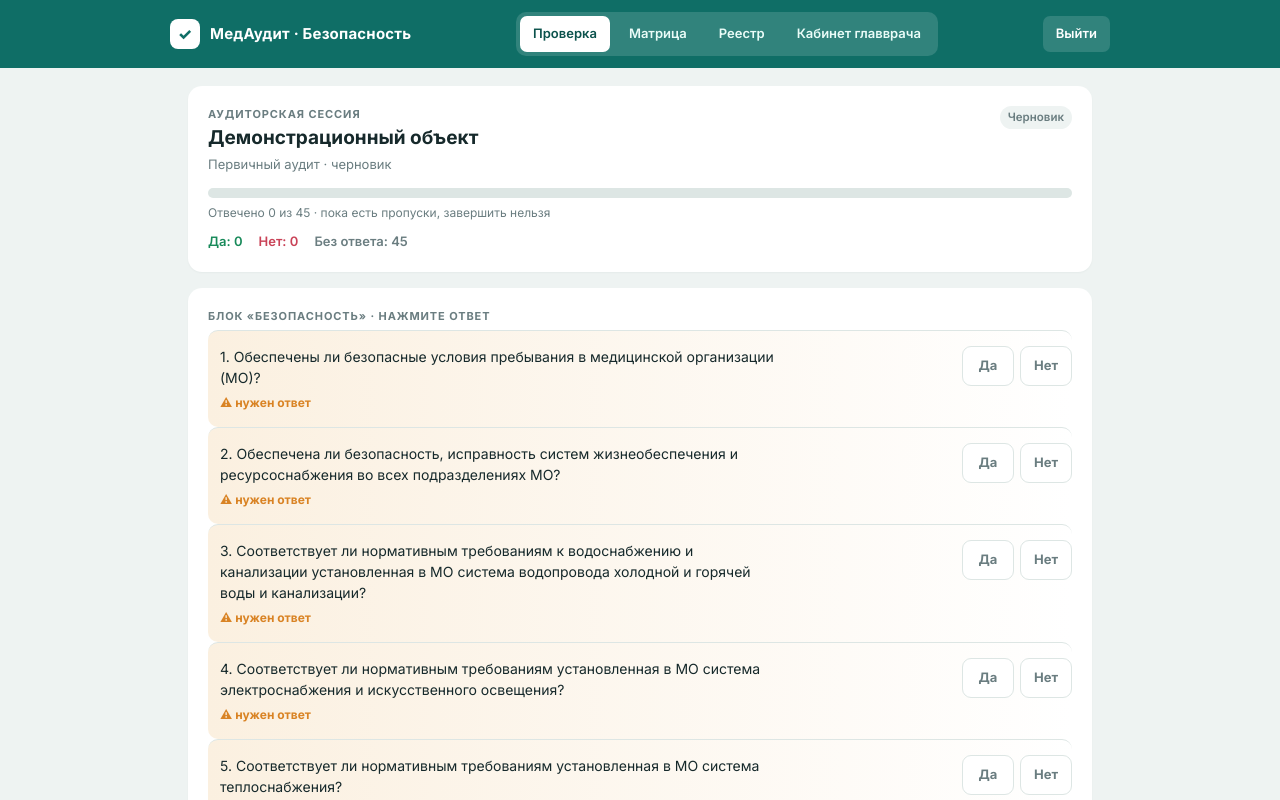
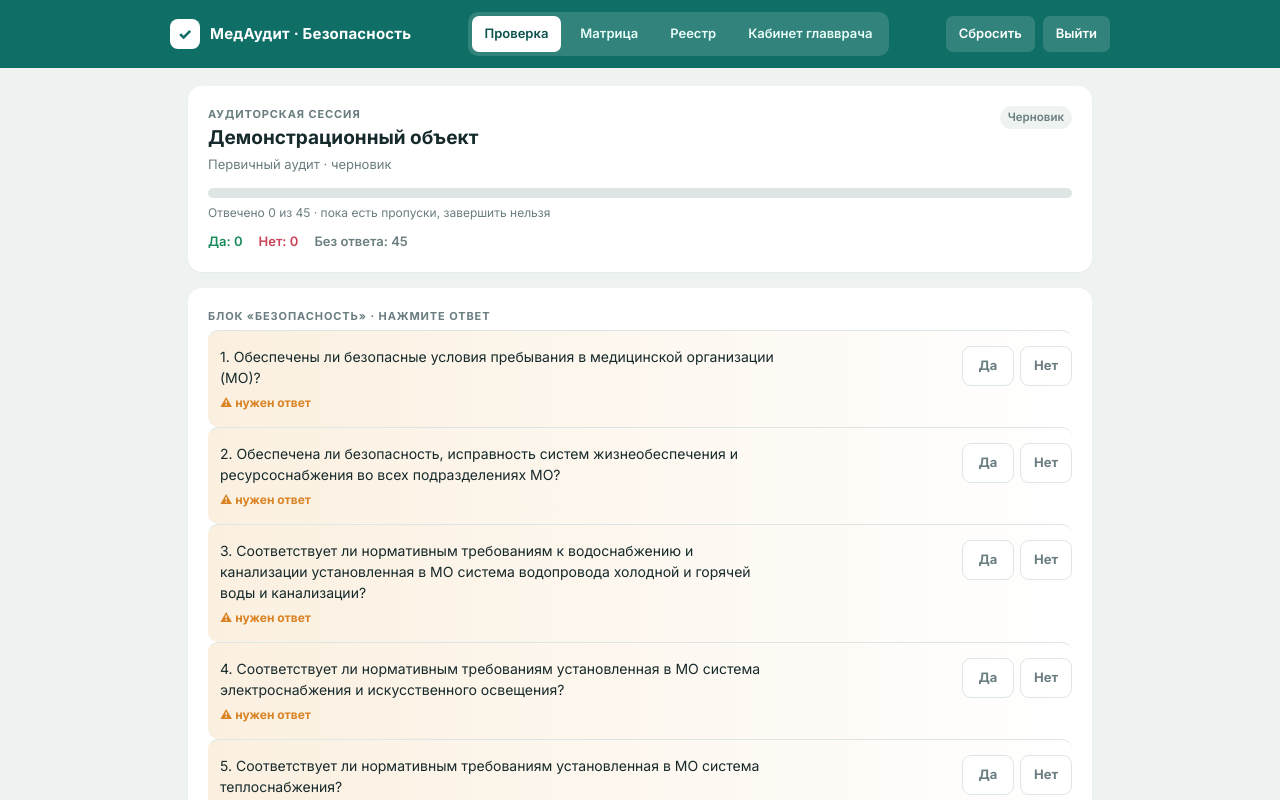
Before and after one commit to lserzh445-maker/medAudit, a React (Vite) app in the folder medaudit-template/: page /login in a window 1280 px wide. Both pictures are taken after typing "Sample", "Sample123" into the empty fields and a click on the button "Войти". Shown: the top 800 px of the page. Built offline with nearby package versions, Linux system fonts and the light colour scheme.

Commit message:
feat: кнопка «Сбросить сессию» в баре (resetSession)

```diff
--- a/medaudit-template/src/components/layout/AppShell.jsx
+++ b/medaudit-template/src/components/layout/AppShell.jsx
@@ -11,6 +11,12 @@ const LINKS = [
 
 export default function AppShell({ children }) {
   const logout = useAuditStore((s) => s.logout)
+  const resetSession = useAuditStore((s) => s.resetSession)
+  const handleReset = () => {
+    if (window.confirm('Сбросить все ответы, проблемы и решение? Действие необратимо.')) {
+      resetSession()
+    }
+  }
   return (
     <div style={{ minHeight: '100vh' }}>
       <div className="bar">
@@ -30,7 +36,10 @@ export default function AppShell({ children }) {
               </NavLink>
             ))}
           </nav>
-          <button type="button" className="bar-logout" onClick={logout}>Выйти</button>
+          <div style={{ display: 'flex', gap: '8px' }}>
+            <button type="button" className="bar-reset" onClick={handleReset}>Сбросить</button>
+            <button type="button" className="bar-logout" onClick={logout}>Выйти</button>
+          </div>
         </div>
       </div>
       <main className="app-main">{children}</main>
--- a/medaudit-template/src/store/useAuditStore.js
+++ b/medaudit-template/src/store/useAuditStore.js
@@ -81,6 +81,8 @@ const useAuditStore = create(
 
       setDecision: (action) =>
         set(() => ({ decision: { action, decidedAt: new Date().toISOString() } })),
+
+      resetSession: () => set({ answers: {}, issues: {}, decision: null }),
     }),
     {
       name: `medaudit-${BLOCK.id}`,
--- a/medaudit-template/src/styles/theme.css
+++ b/medaudit-template/src/styles/theme.css
@@ -150,3 +150,5 @@ a:hover {
 .tab.active{background:#fff;color:var(--color-primary-dark)}
 .bar-logout{border:0;background:rgba(255,255,255,.14);color:#fff;font:inherit;font-weight:600;font-size:13px;padding:8px 13px;border-radius:7px;cursor:pointer}
 .app-main{max-width:940px;margin:0 auto;width:100%;padding:18px}
+.bar-reset{border:0;background:rgba(255,255,255,.14);color:#fff;font:inherit;font-weight:600;font-size:13px;padding:8px 13px;border-radius:7px;cursor:pointer}
+.bar-reset:hover{background:rgba(255,255,255,.24)}
```
